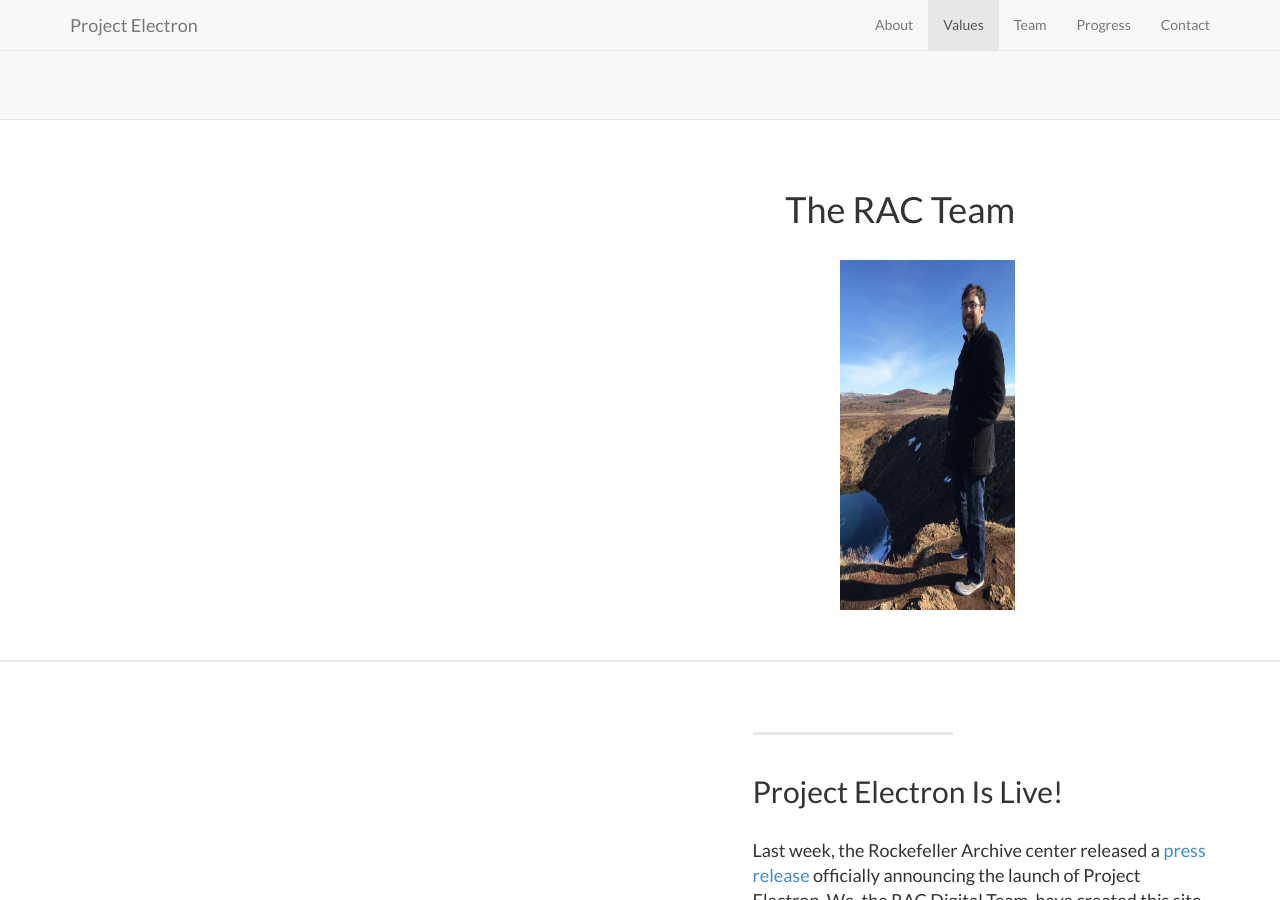
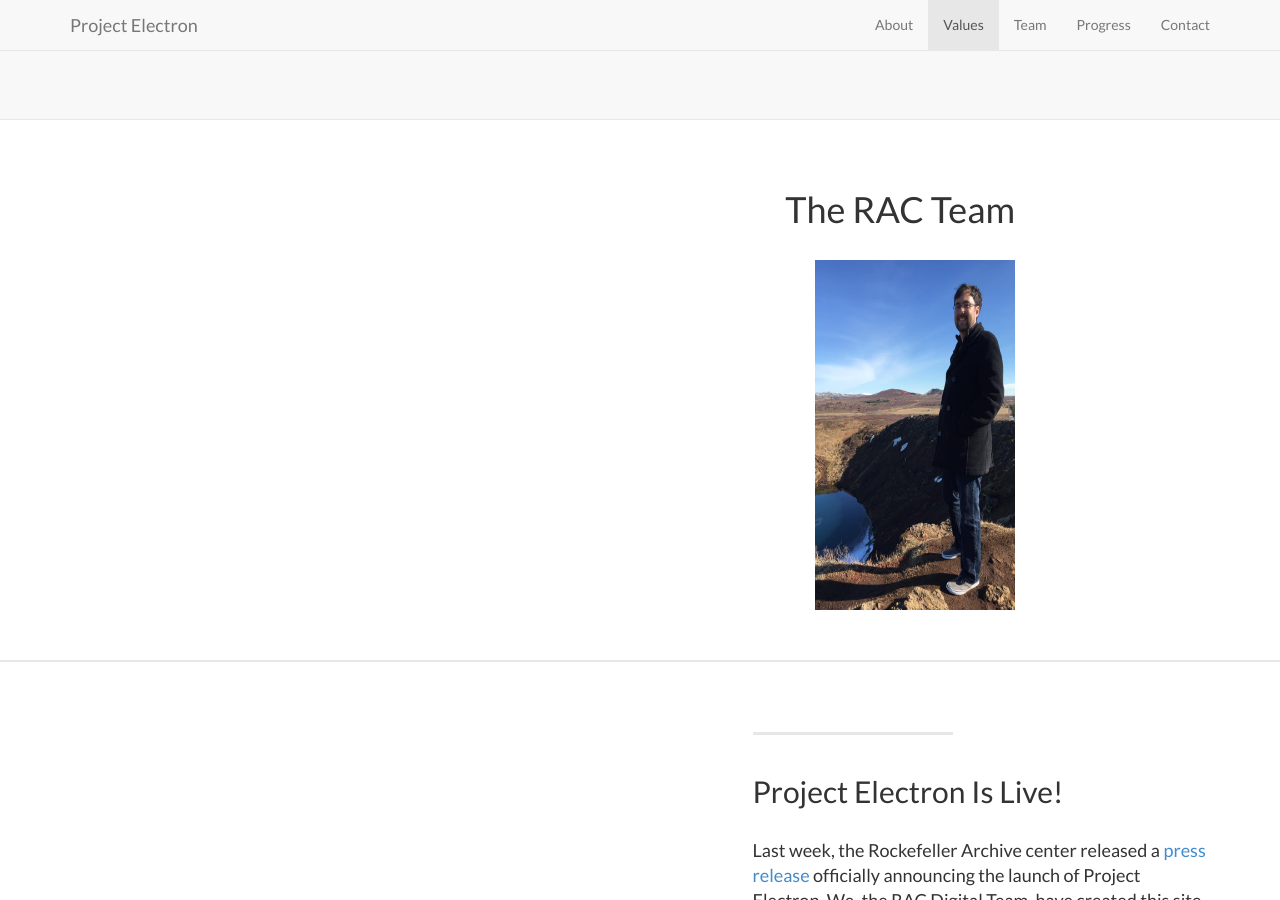
Before and after one commit to RockefellerArchiveCenter/project_electron, a Jekyll site: the page built from index.html, in a window 1280 px wide and 900 px high, scrolled down 2641 px. Built offline with Jekyll 4.4.1, drawn with Linux system fonts in a browser that asks for light colours.

Commit message:
Adding Patrick image

```diff
--- a/_includes/team.html
+++ b/_includes/team.html
@@ -6,7 +6,7 @@
         <div class="col-lg-8 col-lg-offset-2">
           <h1 align="right" font-size:"large">The RAC Team</h1>
         <div class="values">
-          <img src="/project_electron/img/patrick_bio.jpg" alt="Patrick is the coolest" align="right" width="175" height="350">
+          <img src="/project_electron/img/patrick_bio.jpg" alt="Patrick is the coolest" align="right" width="200" height="350">
         </div>
         </div>
         </div>
```
